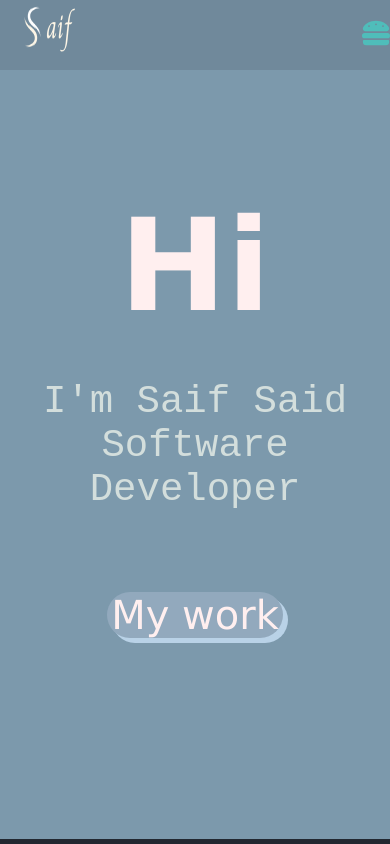
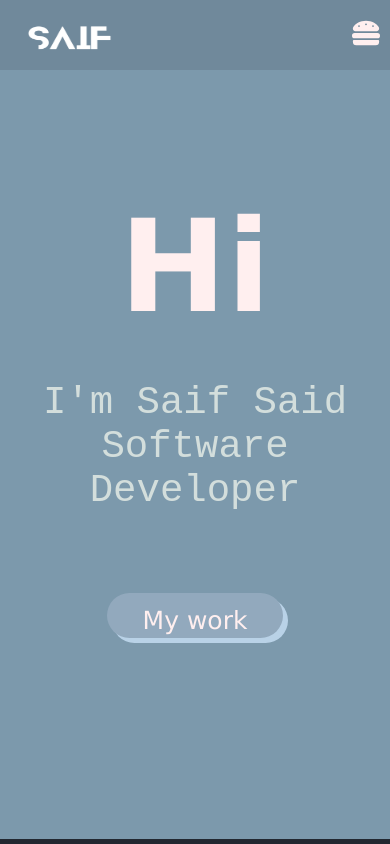
Before and after one commit to Reck-Saif/portfolio, a React (Create React App) app: page / in a window 390 px wide. Built offline with nearby package versions, Linux system fonts and the light colour scheme.

Commit message:
kaikki valmis

```diff
--- a/src/components/routes/main.tsx
+++ b/src/components/routes/main.tsx
@@ -12,7 +12,11 @@ const Main: React.FC<MainProps> = () => {
       <h1 className={styles.heading}>Hi</h1>
       <p>I'm Saif Said</p>
       <p>Software Developer</p>
-      <button className={styles.btn}><Link to='/projects'>My work</Link></button>
+      <button className={styles.btn}>
+        <Link to='/projects'>
+           My work
+        </Link>
+      </button>
     </div>
   )
 }
--- a/src/components/routes/maincss.module.scss
+++ b/src/components/routes/maincss.module.scss
@@ -52,7 +52,7 @@
     }
 }
 
-@media screen and (min-width: 800px) {
+@media screen and (min-width: 880px) {
     .btn {
         width: 20vw;
     }
@@ -79,3 +79,9 @@
         top: -5px;
     }
 }
+
+@media screen and (max-width: 400px) {
+    .btn a {
+        font-size: 25px;
+    }
+}
--- a/src/navbar/navbar.tsx
+++ b/src/navbar/navbar.tsx
@@ -3,6 +3,7 @@ import styles from './navcss.module.scss';
 import { Link } from 'react-router-dom';
 import logo from '../media/saif.png'
 import { FaHamburger } from 'react-icons/fa';
+import { VscChromeClose } from 'react-icons/vsc';
 
 type NavbarProps = {
 
@@ -10,6 +11,11 @@ type NavbarProps = {
 
 const Navbar: React.FC<NavbarProps> = () => {
   const [burgermenuIsOpen, setBurgermenuIsOpen] = useState<boolean>(false);
+
+  const handleClick = (event: React.MouseEvent<HTMLAnchorElement, MouseEvent>) => {
+    setBurgermenuIsOpen(false);
+  }
+
   return (
 
     <div className={styles.container}>
@@ -20,22 +26,28 @@ const Navbar: React.FC<NavbarProps> = () => {
       </div>
 
        <div className={styles.burgerMenuButton} onClick={() => setBurgermenuIsOpen(!burgermenuIsOpen)}>
-            <FaHamburger size={28} color="#4FBDBA"/>
+          {
+            burgermenuIsOpen
+            ? <VscChromeClose style={{ color: "#FFEFEF", fontSize: 28,}} />
+            : <FaHamburger style={{ color: "#FFEFEF", fontSize: 28, }} />
+          }
         </div>
         {
           burgermenuIsOpen
             ? (
             <div className={styles.brgrMenuItems}>
-              <Link to={"/"}>Homepage</Link>
-              <Link to={"/projects"}>Projects</Link>
-              <Link to={"/cv"}>Cv</Link>
+              <Link to={"/"}onClick={(e) => handleClick(e)}>Homepage</Link>
+              <Link to={"/projects"} onClick={(e) => handleClick(e)}>Projects</Link>
+              <Link to={"/cv"} onClick={(e) => handleClick(e)}>Cv</Link>
             </div>
               )
             : null
             }
 
        <div className={styles.logo}>
-        <img src={logo} alt="logo" />
+          <a href="/">
+            <img src={logo} alt="logo" />
+          </a>
        </div>
     </div>
   )
--- a/src/navbar/navcss.module.scss
+++ b/src/navbar/navcss.module.scss
@@ -38,17 +38,21 @@ body{
   color: #D3DEDC;
 }
 
-.logo img{
+.container .logo img{
+  width: 100px;
+  height: 70px;
   position: absolute;
   left: 0;
-  top: 2px;
+  bottom: 0;
+  margin-left: 20px;
+}
 
-}
 
 // byrgers menu
 .container .burgerMenuButton {
   display: none;
   cursor: pointer;
+  margin: 0 10px;
 }
 
 .brgrMenuItems{
@@ -80,13 +84,11 @@ body{
 
 @media screen and (max-width: 768px)
 {
-  .container .logo img{
-    width: 100px;
-    height: 50px;
-    position: absolute;
-    left: 0;
-    // display: none;
-  }
+  // .container .logo img{
+  //   width: 100px;
+  //   height: 70px;
+  //   margin-bottom: 20px;
+  // }
 
   .container{
    justify-content: right;
```
Also changed, not shown: src/media/saif.png.
